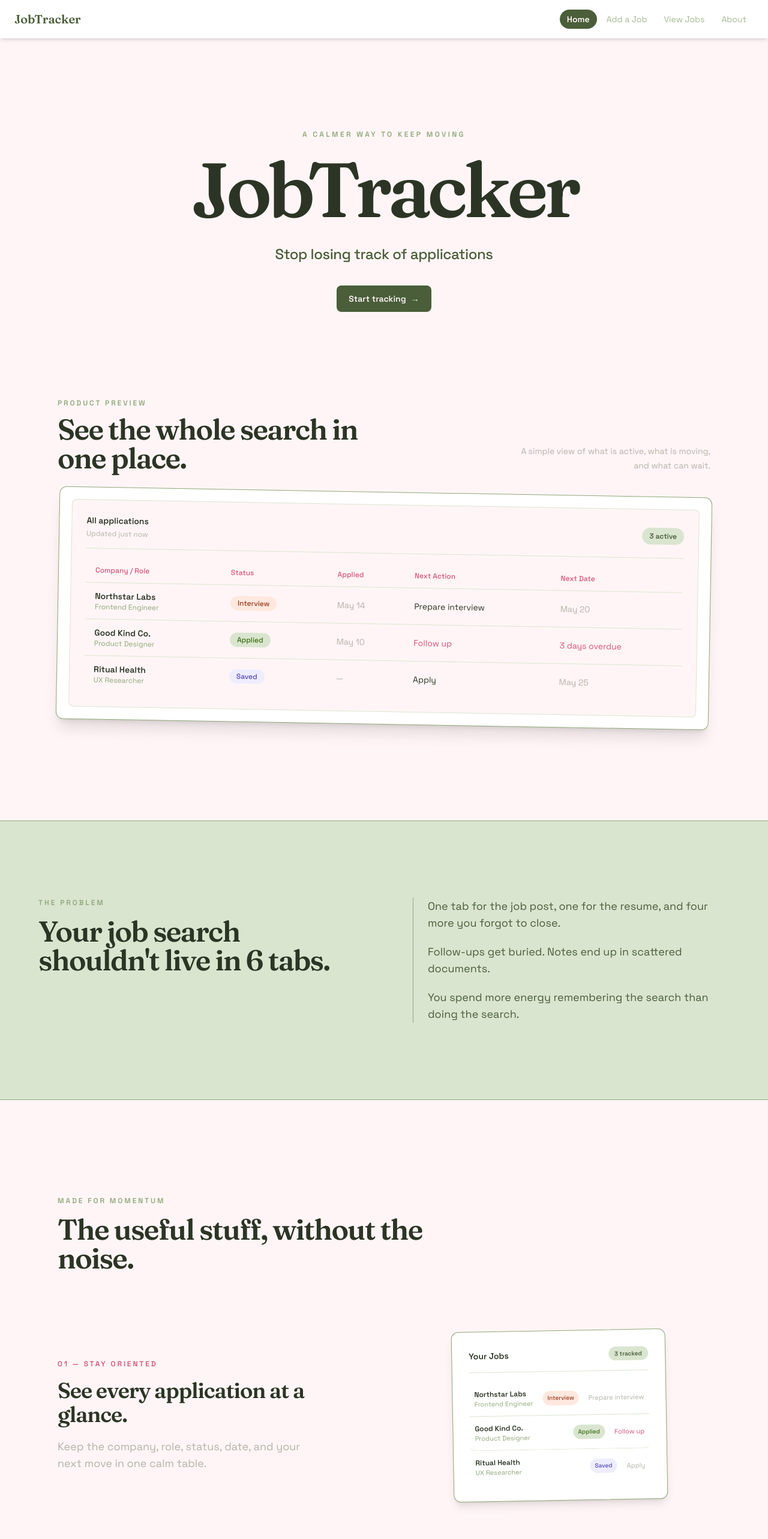
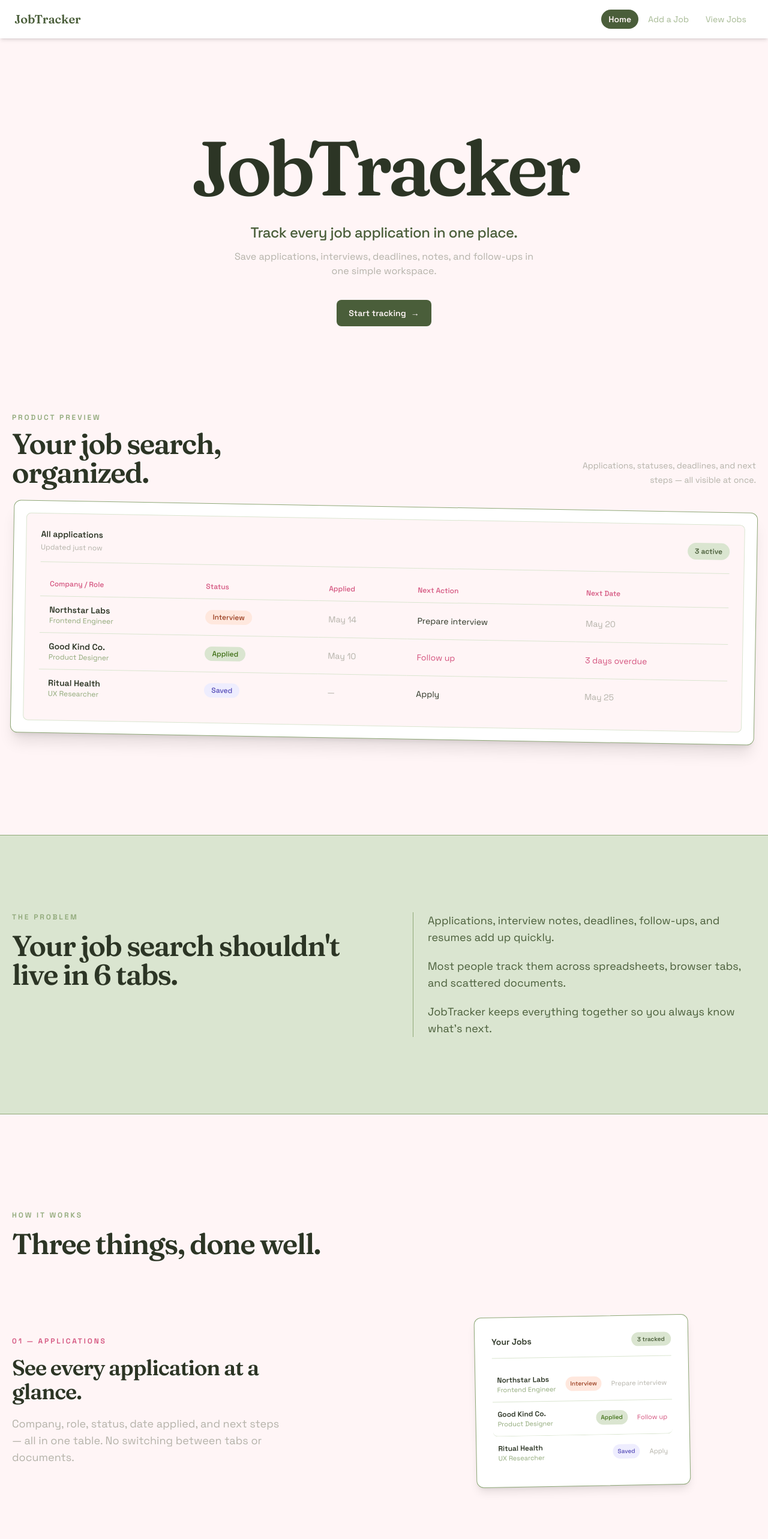
Before and after one commit to LivayaaSharma/Job-Tracker, a Next.js app: page / in a window 1280 px wide. Shown: the top 2566 px of the page at 60% size. Built offline with nearby package versions, Linux system fonts and the light colour scheme.

Commit message:
Add footer, remove About page, tighten spacing, and polish copy

```diff
--- /dev/null
+++ b/components/Footer.tsx
@@ -0,0 +1,53 @@
+import Image from "next/image";
+
+const GITHUB_URL = "https://github.com/LivayaaSharma";
+const LINKEDIN_URL = "https://www.linkedin.com/in/livayaa-sharma-01803b284/";
+const EMAIL = "livayaasharma777@gmail.com";
+
+const mascots = Array.from({ length: 12 });
+
+export default function Footer() {
+  return (
+    <footer className="overflow-hidden bg-sage-light font-['Space_Grotesk',sans-serif]">
+      <div className="mx-auto max-w-[1400px] px-4 py-3 sm:px-5">
+        <div className="flex items-center justify-between">
+          <p className="font-['Fraunces',serif] text-sm font-semibold text-ink">JobTracker</p>
+          <div className="flex items-center gap-3">
+            <a href={GITHUB_URL} target="_blank" rel="noopener noreferrer" aria-label="GitHub" className="rounded-md p-1 text-sage-dark/50 transition hover:text-ink focus-visible:outline focus-visible:outline-2 focus-visible:outline-sage-dark">
+              <svg className="h-4 w-4" viewBox="0 0 24 24" fill="currentColor" aria-hidden="true"><path d="M12 .3a12 12 0 0 0-3.8 23.38c.6.11.82-.26.82-.58v-2.02c-3.34.73-4.04-1.61-4.04-1.61a3.18 3.18 0 0 0-1.33-1.76c-1.09-.74.08-.73.08-.73a2.52 2.52 0 0 1 1.84 1.24 2.56 2.56 0 0 0 3.5 1 2.56 2.56 0 0 1 .76-1.6c-2.67-.3-5.47-1.33-5.47-5.93a4.64 4.64 0 0 1 1.24-3.22 4.3 4.3 0 0 1 .12-3.18s1-.32 3.3 1.23a11.38 11.38 0 0 1 6 0c2.28-1.55 3.29-1.23 3.29-1.23a4.3 4.3 0 0 1 .12 3.18 4.64 4.64 0 0 1 1.24 3.22c0 4.61-2.8 5.63-5.48 5.92a2.86 2.86 0 0 1 .82 2.22v3.29c0 .32.21.7.82.58A12 12 0 0 0 12 .3"/></svg>
+            </a>
+            <a href={LINKEDIN_URL} target="_blank" rel="noopener noreferrer" aria-label="LinkedIn" className="rounded-md p-1 text-sage-dark/50 transition hover:text-ink focus-visible:outline focus-visible:outline-2 focus-visible:outline-sage-dark">
+              <svg className="h-4 w-4" viewBox="0 0 24 24" fill="currentColor" aria-hidden="true"><path d="M20.45 20.45h-3.56v-5.57c0-1.33-.02-3.04-1.85-3.04-1.85 0-2.14 1.45-2.14 2.94v5.67H9.35V9h3.41v1.56h.05a3.74 3.74 0 0 1 3.37-1.85c3.6 0 4.27 2.37 4.27 5.46v6.28ZM5.34 7.43a2.06 2.06 0 1 1 0-4.13 2.06 2.06 0 0 1 0 4.13ZM7.12 20.45H3.56V9h3.56v11.45ZM22.22 0H1.77A1.75 1.75 0 0 0 0 1.73v20.54A1.75 1.75 0 0 0 1.77 24h20.45A1.75 1.75 0 0 0 24 22.27V1.73A1.75 1.75 0 0 0 22.22 0Z"/></svg>
+            </a>
+            <a href={`mailto:${EMAIL}`} aria-label="Email" className="rounded-md p-1 text-sage-dark/50 transition hover:text-ink focus-visible:outline focus-visible:outline-2 focus-visible:outline-sage-dark">
+              <svg className="h-4 w-4" viewBox="0 0 24 24" fill="none" stroke="currentColor" strokeWidth="2" strokeLinecap="round" strokeLinejoin="round" aria-hidden="true"><rect x="2" y="4" width="20" height="16" rx="2"/><path d="m22 7-8.97 5.7a1.94 1.94 0 0 1-2.06 0L2 7"/></svg>
+            </a>
+          </div>
+        </div>
+        <div className="mt-1 flex items-center justify-between text-[11px] text-sage-dark/40">
+          <p>Built by Livayaa Sharma</p>
+          <p>&copy; 2026 JobTracker</p>
+        </div>
+      </div>
+
+      <div className="relative h-8" aria-hidden="true">
+        <div className="marquee-track absolute inset-0 flex items-center">
+          <div className="marquee-scroll flex shrink-0 items-center">
+            {mascots.map((_, i) => (
+              <div key={`a-${i}`} className="flex w-[60px] shrink-0 items-center justify-center">
+                <Image src="/apple-touch-icon.png" alt="" width={24} height={24} />
+              </div>
+            ))}
+          </div>
+          <div className="marquee-scroll flex shrink-0 items-center">
+            {mascots.map((_, i) => (
+              <div key={`b-${i}`} className="flex w-[60px] shrink-0 items-center justify-center">
+                <Image src="/apple-touch-icon.png" alt="" width={24} height={24} />
+              </div>
+            ))}
+          </div>
+        </div>
+      </div>
+    </footer>
+  );
+}
--- a/components/Navbar.tsx
+++ b/components/Navbar.tsx
@@ -5,7 +5,6 @@ const links = [
   { href: "/", label: "Home" },
   { href: "/apply", label: "Add a Job" },
   { href: "/jobs", label: "View Jobs" },
-  { href: "/about", label: "About" },
 ];
 
 export default function Navbar() {
--- a/pages/about.tsx
+++ /dev/null
@@ -1,16 +0,0 @@
-import Navbar from "@/components/Navbar";
-import Header from "@/components/Header";
-
-export default function AboutPage() {
-  return (
-    <main className="min-h-screen bg-page-bg pt-14">
-      <Navbar />
-      <div className="mx-auto max-w-3xl px-6">
-        <Header title="About" subtitle="Pixel‑core, pastel, zero‑clutter." />
-        <p className="mt-6 text-center text-muted">
-          Short story + links come later. For now this route just exists.
-        </p>
-      </div>
-    </main>
-  );
-}
--- a/pages/index.tsx
+++ b/pages/index.tsx
@@ -1,6 +1,7 @@
 import Head from "next/head";
 import Link from "next/link";
 import Navbar from "@/components/Navbar";
+import Footer from "@/components/Footer";
 import { motion, useReducedMotion } from "framer-motion";
 
 type StatusTone = "applied" | "interview" | "saved";
@@ -59,21 +60,21 @@ const previewRows: PreviewRow[] = [
 
 const features: Feature[] = [
   {
-    eyebrow: "01 — STAY ORIENTED",
+    eyebrow: "01 — APPLICATIONS",
     title: "See every application at a glance.",
-    body: "Keep the company, role, status, date, and your next move in one calm table.",
+    body: "Company, role, status, date applied, and next steps — all in one table. No switching between tabs or documents.",
     kind: "tracking",
   },
   {
-    eyebrow: "02 — KEEP MOVING",
+    eyebrow: "02 — FOLLOW-UPS",
     title: "Know what needs attention next.",
-    body: "Next-action reminders make overdue follow-ups visible before they disappear into another tab.",
+    body: "Each application tracks a next action and due date. Overdue items are flagged so nothing slips through.",
     kind: "reminders",
   },
   {
-    eyebrow: "03 — KEEP IT CURRENT",
-    title: "Edit without losing your flow.",
-    body: "One-click editing opens an inline modal so details stay fresh without sending you somewhere else.",
+    eyebrow: "03 — EDITING",
+    title: "Edit without leaving the page.",
+    body: "Click any row to update details in a modal. No page reloads, no lost context.",
     kind: "editing",
   },
 ];
@@ -88,10 +89,10 @@ export default function Home() {
   return (
     <>
       <Head>
-        <title>JobTracker — Stop losing track of applications</title>
+        <title>JobTracker — Track every job application in one place</title>
         <meta
           name="description"
-          content="A calmer way to keep your job applications, next actions, and follow-ups in one place."
+          content="Save applications, interviews, deadlines, and follow-ups in one simple workspace."
         />
         <link rel="icon" href="/favicon.ico" />
         <link rel="icon" type="image/png" sizes="512x512" href="/favicon-512x512.png" />
@@ -102,16 +103,16 @@ export default function Home() {
       <main id="main-content" className="min-h-screen overflow-x-hidden bg-page-bg pt-14 font-['Space_Grotesk',sans-serif] text-ink">
         <Navbar />
 
-        <section className="mx-auto max-w-6xl px-6 pb-24 pt-24 text-center sm:px-8 sm:pt-32 lg:pb-36 lg:pt-40">
+        <section className="mx-auto max-w-[1400px] px-4 pb-24 pt-24 text-center sm:px-5 sm:pt-32 lg:pb-36 lg:pt-40">
           <Reveal>
-            <p className="mb-5 text-xs font-semibold uppercase tracking-[0.28em] text-sage-mid">
-              A calmer way to keep moving
-            </p>
             <h1 className="font-['Fraunces',serif] text-6xl font-semibold leading-[0.95] tracking-[-0.05em] text-ink sm:text-8xl lg:text-9xl">
               JobTracker
             </h1>
             <p className="mx-auto mt-7 max-w-xl text-xl font-medium tracking-[-0.02em] text-sage-dark sm:text-2xl">
-              Stop losing track of applications
+              Track every job application in one place.
+            </p>
+            <p className="mx-auto mt-3 max-w-lg text-sm text-muted sm:text-base">
+              Save applications, interviews, deadlines, notes, and follow-ups in one simple workspace.
             </p>
             <Link
               href="/jobs"
@@ -122,17 +123,17 @@ export default function Home() {
           </Reveal>
         </section>
 
-        <section className="mx-auto max-w-6xl px-6 pb-28 sm:px-8 lg:pb-40">
+        <section className="mx-auto max-w-[1400px] px-4 pb-28 sm:px-5 lg:pb-40">
           <Reveal>
             <div className="mb-8 flex flex-col gap-3 sm:flex-row sm:items-end sm:justify-between">
               <div>
                 <p className="text-xs font-semibold uppercase tracking-[0.24em] text-sage-mid">Product preview</p>
                 <h2 className="mt-3 max-w-xl font-['Fraunces',serif] text-4xl font-semibold leading-tight tracking-[-0.035em] text-ink sm:text-5xl">
-                  See the whole search in one place.
+                  Your job search, organized.
                 </h2>
               </div>
               <p className="max-w-xs text-sm leading-6 text-muted sm:text-right">
-                A simple view of what is active, what is moving, and what can wait.
+                Applications, statuses, deadlines, and next steps — all visible at once.
               </p>
             </div>
 
@@ -192,8 +193,8 @@ export default function Home() {
           </Reveal>
         </section>
 
-        <section className="border-y border-sage-mid bg-sage-light px-6 py-24 sm:px-8 lg:py-32">
-          <Reveal className="mx-auto grid max-w-6xl gap-10 lg:grid-cols-2 lg:gap-24">
+        <section className="border-y border-sage-mid bg-sage-light px-4 py-24 sm:px-5 lg:py-32">
+          <Reveal className="mx-auto grid max-w-7xl gap-10 lg:grid-cols-2 lg:gap-24">
             <div>
               <p className="text-xs font-semibold uppercase tracking-[0.24em] text-sage-mid">The problem</p>
               <h2 className="mt-4 max-w-xl font-['Fraunces',serif] text-4xl font-semibold leading-[1.05] tracking-[-0.035em] text-ink sm:text-5xl">
@@ -201,18 +202,18 @@ export default function Home() {
               </h2>
             </div>
             <div className="space-y-5 border-l border-sage-mid pl-6 text-base leading-7 text-sage-dark sm:text-lg">
-              <p>One tab for the job post, one for the resume, and four more you forgot to close.</p>
-              <p>Follow-ups get buried. Notes end up in scattered documents.</p>
-              <p>You spend more energy remembering the search than doing the search.</p>
+              <p>Applications, interview notes, deadlines, follow-ups, and resumes add up quickly.</p>
+              <p>Most people track them across spreadsheets, browser tabs, and scattered documents.</p>
+              <p>JobTracker keeps everything together so you always know what&apos;s next.</p>
             </div>
           </Reveal>
         </section>
 
-        <section className="mx-auto max-w-6xl px-6 py-28 sm:px-8 lg:py-40">
+        <section className="mx-auto max-w-[1400px] px-4 py-28 sm:px-5 lg:py-40">
           <Reveal>
-            <p className="text-xs font-semibold uppercase tracking-[0.24em] text-sage-mid">Made for momentum</p>
+            <p className="text-xs font-semibold uppercase tracking-[0.24em] text-sage-mid">How it works</p>
             <h2 className="mt-4 max-w-2xl font-['Fraunces',serif] text-4xl font-semibold leading-tight tracking-[-0.035em] text-ink sm:text-5xl">
-              The useful stuff, without the noise.
+              Three things, done well.
             </h2>
           </Reveal>
 
@@ -237,14 +238,14 @@ export default function Home() {
           </div>
         </section>
 
-        <section className="border-t border-sage-mid bg-pink-light px-6 py-28 sm:px-8 lg:py-36">
+        <section className="border-t border-sage-mid bg-pink-light px-4 py-28 sm:px-5 lg:py-36">
           <Reveal className="mx-auto max-w-3xl text-center">
-            <p className="text-xs font-semibold uppercase tracking-[0.24em] text-pink-bold">A small personal project</p>
+            <p className="text-xs font-semibold uppercase tracking-[0.24em] text-pink-bold">Product philosophy</p>
             <h2 className="mt-5 font-['Fraunces',serif] text-4xl font-semibold leading-tight tracking-[-0.035em] text-ink sm:text-6xl">
-              Built by a student tired of spreadsheets.
+              Designed around how people actually apply for jobs.
             </h2>
             <p className="mx-auto mt-6 max-w-xl text-base leading-7 text-sage-dark sm:text-lg">
-              Keep the busywork small, keep your next step visible, and give yourself more room to focus on the work that matters.
+              Job applications rarely happen in one sitting. Saving the role, preparing for interviews, following up, and tracking deadlines all happen over time. JobTracker keeps those pieces together — applications, statuses, deadlines, notes, and follow-ups — without unnecessary complexity.
             </p>
             <Link
               href="/apply"
@@ -254,6 +255,8 @@ export default function Home() {
             </Link>
           </Reveal>
         </section>
+
+        <Footer />
       </main>
     </>
   );
--- a/pages/jobs.tsx
+++ b/pages/jobs.tsx
@@ -1,6 +1,7 @@
 import { useState } from "react";
 import Navbar from "@/components/Navbar";
 import Header from "@/components/Header";
+import Footer from "@/components/Footer";
 import EditJobModal from "@/components/EditJobModal";
 import { useJobs } from "@/hooks/useJobs";
 import type { Job } from "@/hooks/useJobs";
@@ -51,10 +52,10 @@ export default function JobsPage() {
   }
 
   return (
-    <main className="min-h-screen bg-page-bg pt-14 font-['Space_Grotesk',sans-serif]">
+    <main className="flex min-h-screen flex-col bg-page-bg pt-14 font-['Space_Grotesk',sans-serif]">
       <Navbar />
-      <div className="mx-auto max-w-7xl px-6">
-        <Header title="Your Jobs" subtitle="Track every application in one place." />
+      <div className="mx-auto w-full max-w-[1400px] flex-1 px-4 sm:px-5">
+        <Header title="Applications" subtitle="Track every application in one place." />
 
         {/* Summary bar */}
         <div className="mt-6 grid grid-cols-2 gap-4 sm:grid-cols-4">
@@ -66,7 +67,7 @@ export default function JobsPage() {
           ].map((stat) => (
             <div
               key={stat.label}
-              className={`rounded-xl bg-card-bg p-4 shadow-sm ring-1 ring-black/5 ${
+              className={`rounded-xl bg-card-bg p-4 shadow-md ring-1 ring-black/10 ${
                 stat.highlight ? "text-pink-bold" : "text-ink"
               }`}
             >
@@ -101,7 +102,7 @@ export default function JobsPage() {
             No jobs yet. Add one to get started!
           </div>
         ) : (
-          <div className="mt-6 overflow-x-auto rounded-xl bg-card-bg font-['Space_Grotesk',sans-serif] shadow-sm ring-1 ring-black/5">
+          <div className="mt-6 overflow-x-auto rounded-xl bg-card-bg font-['Space_Grotesk',sans-serif] shadow-md ring-1 ring-black/10">
             <table className="min-w-[900px] w-full text-left text-sm lg:min-w-0">
               <thead>
                 <tr className="border-b border-black/5 text-xs text-pink-bold">
@@ -225,6 +226,10 @@ export default function JobsPage() {
         )}
       </div>
 
+      <div className="mt-10">
+        <Footer />
+      </div>
+
       {editingJob && (
         <EditJobModal
           job={editingJob}
```
Also changed, not shown: pages/apply.tsx (+8 -4 lines), styles/globals.css (+13 -0 lines).
